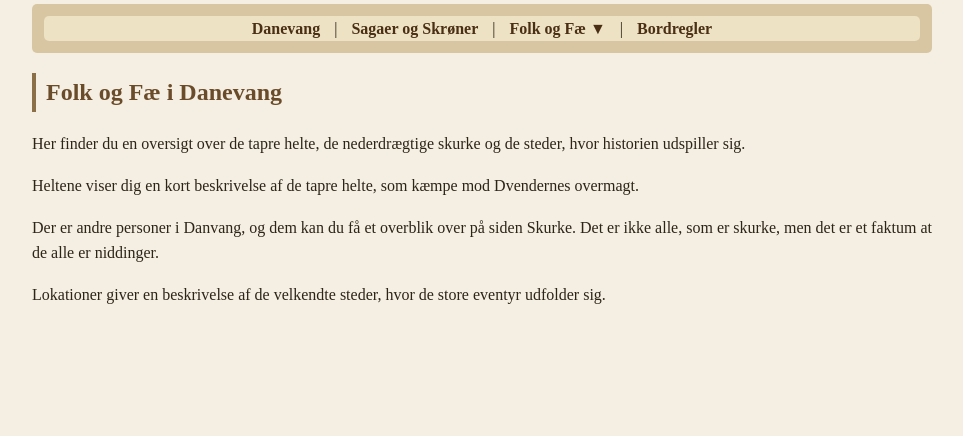
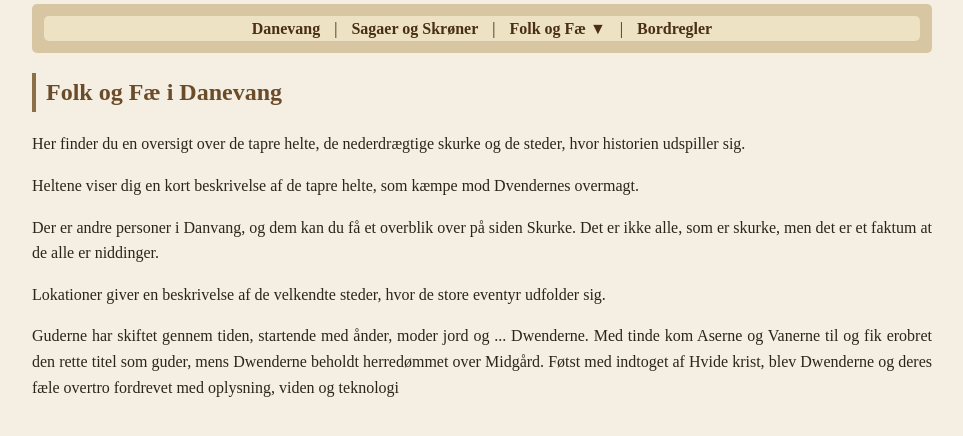
Before and after one commit to Stoffer75/den2side.dk, a Jekyll site: the page built from karakterer.html, in a window 1280 px wide, cut to the strip 274-710 px from the top of the page. Shown: the whole strip, without its empty margins (158-1121 px from the left). Built offline with Jekyll 4.4.1, drawn with Linux system fonts in a browser that asks for light colours.

Commit message:
Update karakterer.html

```diff
--- a/karakterer.html
+++ b/karakterer.html
@@ -15,4 +15,10 @@ Her finder du en oversigt over de tapre helte, de nederdrægtige skurke og de st
 
 <p></p>
 
-<p>Lokationer giver en beskrivelse af de velkendte steder, hvor de store eventyr udfolder sig.</a></p>
+<p>Lokationer giver en beskrivelse af de velkendte steder, hvor de store eventyr udfolder sig.</p>
+
+<p></p>
+
+<p>Guderne har skiftet gennem tiden, startende med ånder, moder jord og ... Dwenderne.
+  Med tinde kom Aserne og Vanerne til og fik erobret den rette titel som guder, mens Dwenderne beholdt herredømmet over Midgård.
+  Føtst med indtoget af Hvide krist, blev Dwenderne og deres fæle overtro fordrevet med oplysning, viden og teknologi</p>
```
